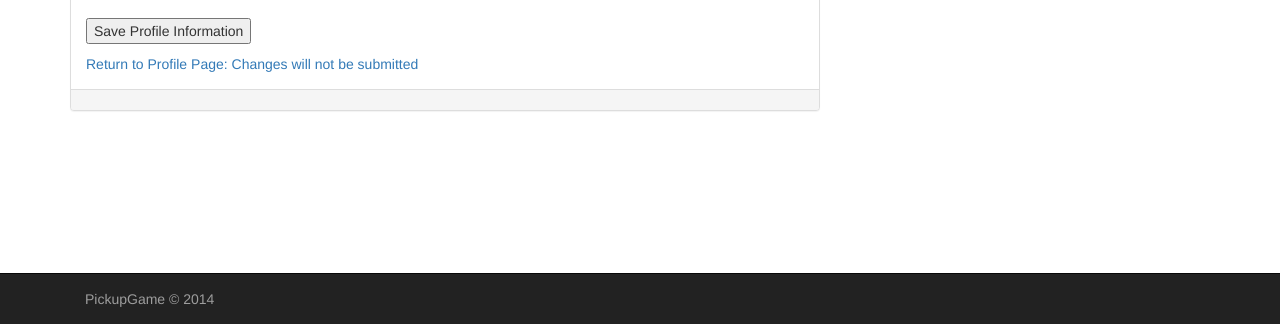
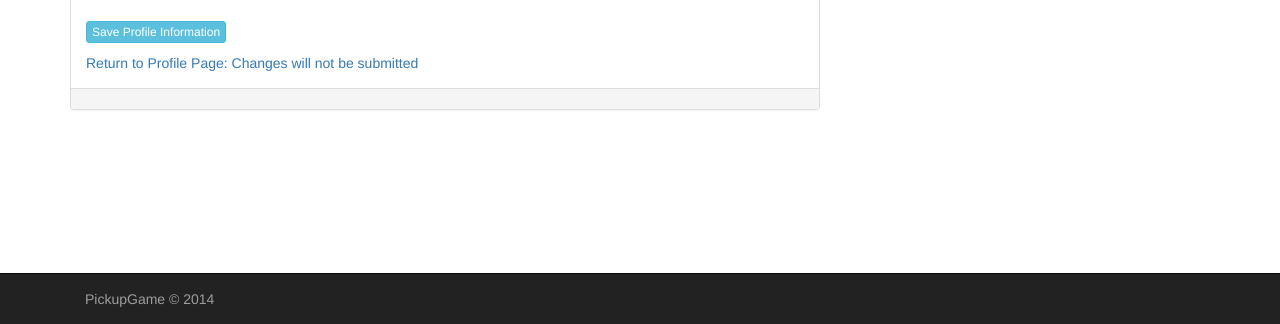
Before and after one commit to pickupgame/pickupgame, a PHP site: page /index.php?page=profile&action=editprofile in a window 1280 px wide. Shown: the part 476-800 px from the top of the page. Run offline with PHP 8.4, Linux system fonts and the light colour scheme; the visitor is signed in with stand-in values (Sample User, id 1); data comes from the database, SQL or seed files in the repository; data that the repository does not hold is empty.

Commit message:
changed buttons to be bootstrap css buttons

```diff
--- a/editprofile.php
+++ b/editprofile.php
@@ -53,7 +53,7 @@ if(isset($_SESSION['UserID']))
 	{
 		print ("<p class = 'error'>Please fix the following areas marked by an *");
 	}
-	print( "<p class = 'head'><input type = 'submit' name = 'submit' value = 'Save Profile Information'></p></form>");
+	print( "<p class = 'head'><input class='btn btn-info btn-xs' type = 'submit' name = 'submit' value = 'Save Profile Information'></p></form>");
 	print("<a href='index.php?page=profile'>Return to Profile Page: Changes will not be submitted</a><br>");
 }
 else
--- a/profilepage.php
+++ b/profilepage.php
@@ -49,7 +49,7 @@ if(isset($_SESSION['UserID']))
 			print("</tr>");
 		print("</thead>");
 	print("</table>");
-	print("<a href='index.php?page=profile&action=editprofile'>Edit Profile Information</a><br>");
+	print("<a class='btn btn-info btn-xs' href='index.php?page=profile&action=editprofile'>Edit Profile Information</a><br>");
 	// getUpcomingGames($userID);
 }
 else
```
